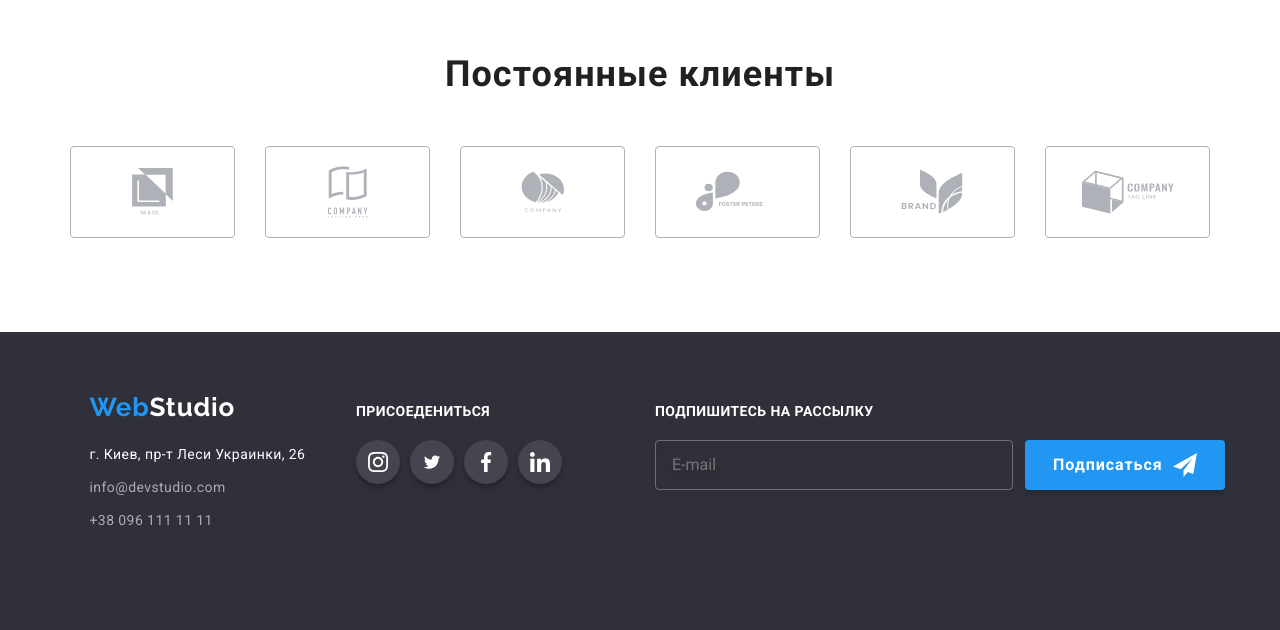
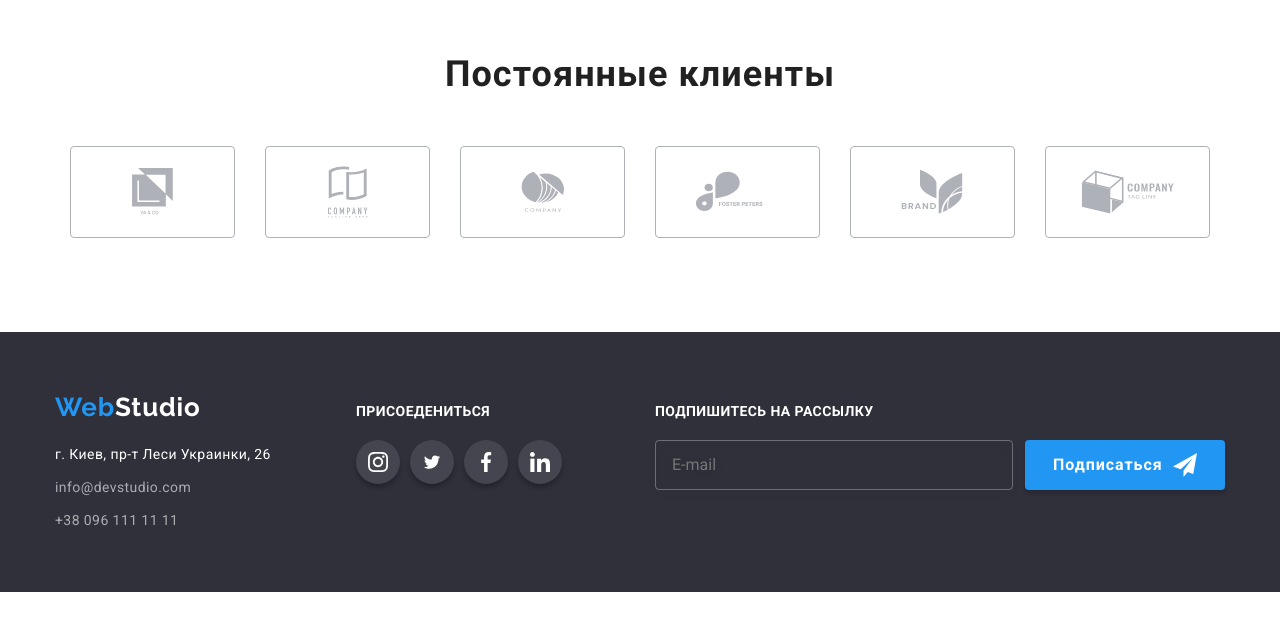
Before and after one commit to Oleg-Omelchuk/goit-markup-hw-08, a plain HTML site: page index.html in a window 1280 px wide. Shown: the part 2360-2990 px from the top of the page. After the commit the page ends 2952 px from the top, so only its background shows below. Drawn offline with nearby package versions, Linux system fonts and the light colour scheme.

Commit message:
footer update margin .general

```diff
--- a/sass/layout/_about.scss
+++ b/sass/layout/_about.scss
@@ -105,6 +105,7 @@
   align-items: center;
   & .about-picture__item:not(:last-child) {
     margin-right: 30px;
+
   }
 }
 
--- a/sass/layout/_footer.scss
+++ b/sass/layout/_footer.scss
@@ -10,12 +10,10 @@
   margin: 0 auto;
   margin-bottom: 60px;
   @media screen and (min-width: 1200px) {
-    // display: block;
-    // margin-right: 65px;
-    // margin-bottom: 0;
-    display: flex;
     align-items: flex-start;
     justify-content: space-between;
+    margin-left: 0;
+    margin-bottom: 0;
   }
 }
 
```
Also changed, not shown: css/main.css, dist/css/main.min.css, 2 other files.
